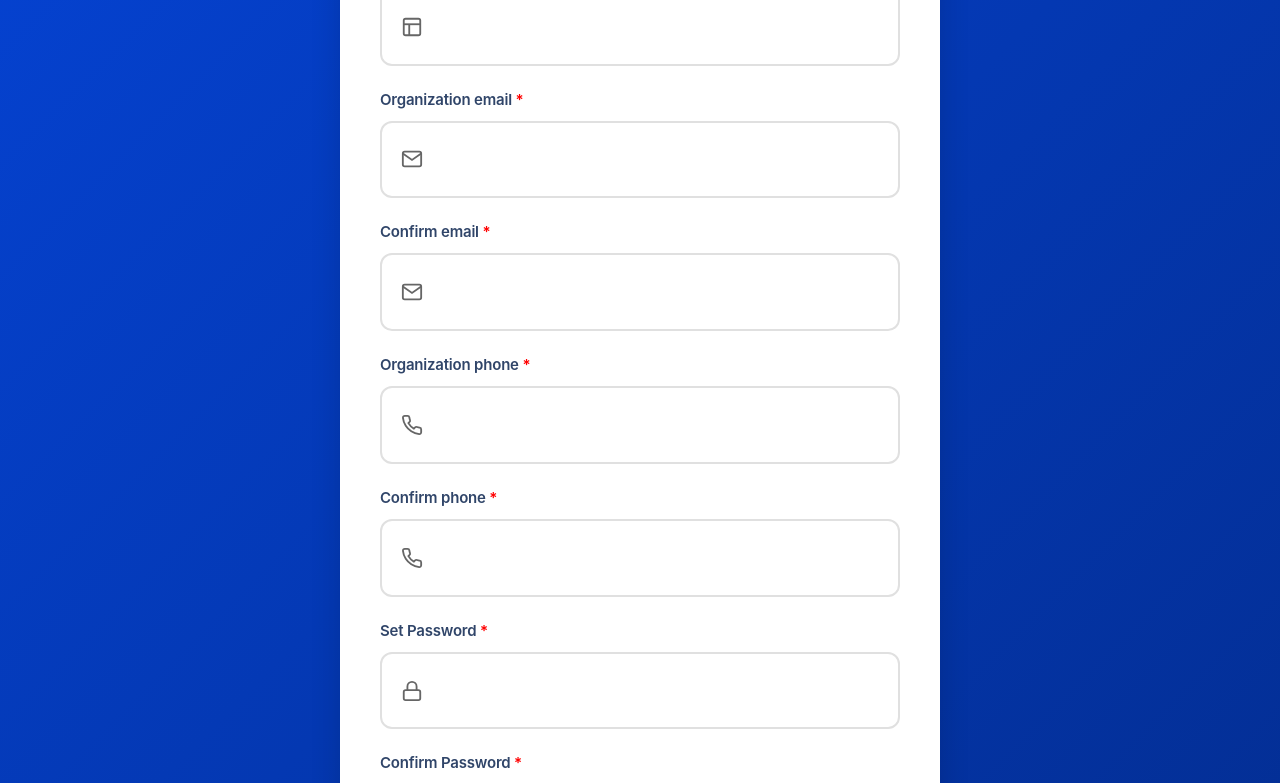
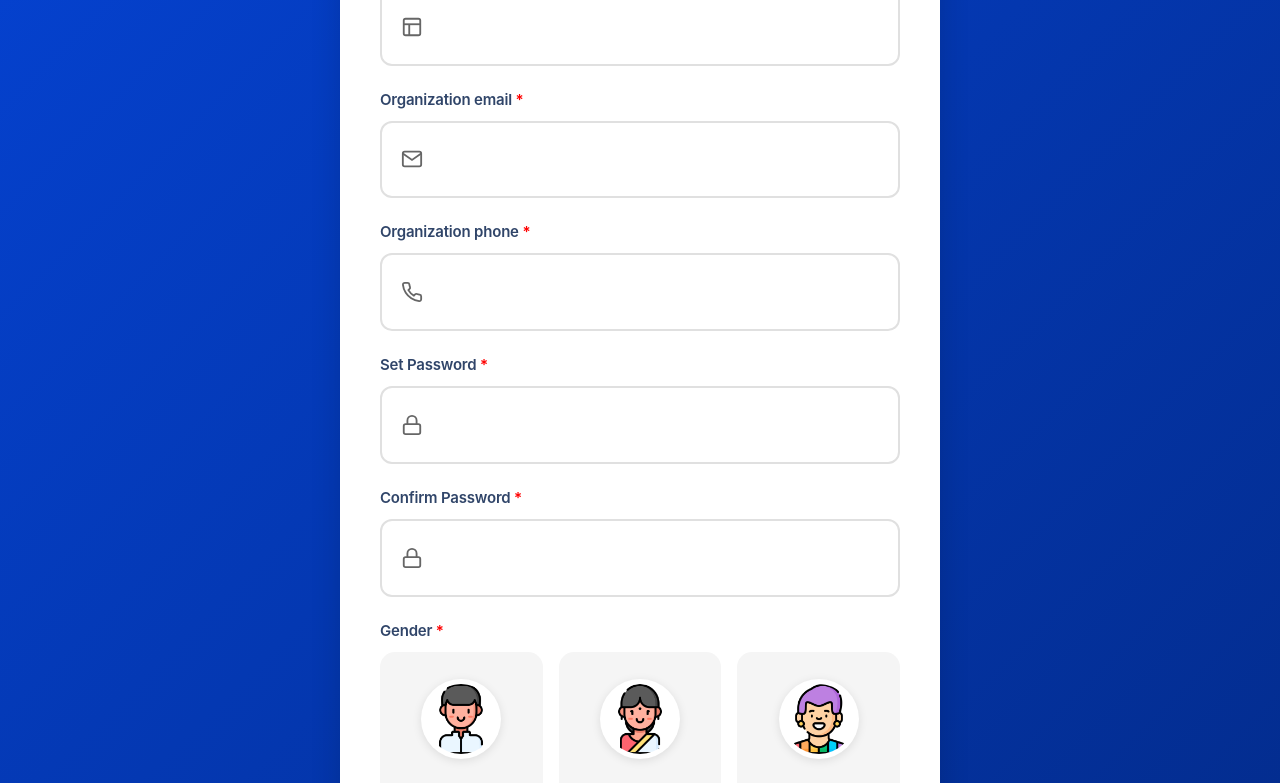
Before and after one commit to johan-droid/full-stack-website, a React (Vite) app in the folder frontend/: page /organization-register in a window 1280 px wide. Shown: the part 434-1217 px from the top of the page. Built offline with nearby package versions, Linux system fonts and the light colour scheme; a web font is replaced by a local one.

Commit message:
some minor changes in font colors

```diff
--- a/frontend/src/pages/organization-auth/login/OrganizationLogin.css
+++ b/frontend/src/pages/organization-auth/login/OrganizationLogin.css
@@ -37,9 +37,17 @@
   font-weight: 700;
 }
 
+/* High specificity selector for welcome message */
+#welcome-message,
+.welcome-section p#welcome-message,
+.welcome-section #welcome-message,
 .welcome-section p {
-  font-size: 1.1rem;
-  opacity: 0.9;
+    color: white !important;
+    font-size: 16px;
+    margin: 0;
+    -webkit-text-fill-color: white !important;
+    text-fill-color: white !important;
+    opacity: 1 !important;
 }
 
 .login-form-section {
--- a/frontend/src/pages/organization-auth/login/OrganizationLogin.jsx
+++ b/frontend/src/pages/organization-auth/login/OrganizationLogin.jsx
@@ -30,7 +30,7 @@ const OrganizationLogin = () => {
         <button className="back-btn" onClick={() => navigate('/tutorial')}>←</button>
         <div className="welcome-section">
           <h1>Welcome Back!</h1>
-          <p>Sign in to continue your journey</p>
+          <p id="welcome-message" style={{ color: 'white' }}>Sign in to continue your journey</p>
         </div>
       </div>
 
--- a/frontend/src/pages/organization-auth/register/OrganizationRegister.jsx
+++ b/frontend/src/pages/organization-auth/register/OrganizationRegister.jsx
@@ -8,9 +8,7 @@ const OrganizationRegister = () => {
     fullName: '',
     organizationName: '',
     organizationEmail: '',
-    confirmEmail: '',
     organizationPhone: '',
-    confirmPhone: '',
     password: '',
     confirmPassword: '',
     gender: ''
@@ -106,25 +104,6 @@ const OrganizationRegister = () => {
 
           <div className="form-group">
             <label>
-              Confirm email <span className="required">*</span>
-            </label>
-            <div className="input-wrapper" data-gradient-preserve>
-              <svg className="input-icon" viewBox="0 0 24 24" fill="none" stroke="currentColor" strokeWidth="2">
-                <path d="M4 4h16c1.1 0 2 .9 2 2v12c0 1.1-.9 2-2 2H4c-1.1 0-2-.9-2-2V6c0-1.1.9-2 2-2z"></path>
-                <polyline points="22,6 12,13 2,6"></polyline>
-              </svg>
-              <input
-                type="email"
-                name="confirmEmail"
-                value={formData.confirmEmail}
-                onChange={handleInputChange}
-                required
-              />
-            </div>
-          </div>
-
-          <div className="form-group">
-            <label>
               Organization phone <span className="required">*</span>
             </label>
             <div className="input-wrapper" data-gradient-preserve>
@@ -135,24 +114,6 @@ const OrganizationRegister = () => {
                 type="tel"
                 name="organizationPhone"
                 value={formData.organizationPhone}
-                onChange={handleInputChange}
-                required
-              />
-            </div>
-          </div>
-
-          <div className="form-group">
-            <label>
-              Confirm phone <span className="required">*</span>
-            </label>
-            <div className="input-wrapper" data-gradient-preserve>
-              <svg className="input-icon" viewBox="0 0 24 24" fill="none" stroke="currentColor" strokeWidth="2">
-                <path d="M22 16.92v3a2 2 0 0 1-2.18 2 19.79 19.79 0 0 1-8.63-3.07 19.5 19.5 0 0 1-6-6 19.79 19.79 0 0 1-3.07-8.67A2 2 0 0 1 4.11 2h3a2 2 0 0 1 2 1.72 12.84 12.84 0 0 0 .7 2.81 2 2 0 0 1-.45 2.11L8.09 9.91a16 16 0 0 0 6 6l1.27-1.27a2 2 0 0 1 2.11-.45 12.84 12.84 0 0 0 2.81.7A2 2 0 0 1 22 16.92z"></path>
-              </svg>
-              <input
-                type="tel"
-                name="confirmPhone"
-                value={formData.confirmPhone}
                 onChange={handleInputChange}
                 required
               />
--- a/frontend/src/pages/organization-home/OrganizationHome.css
+++ b/frontend/src/pages/organization-home/OrganizationHome.css
@@ -2,6 +2,11 @@
   min-height: 100vh;
   background: white;
   color: #333;
+  font-family: var(--font-primary, -apple-system, BlinkMacSystemFont, 'Segoe UI', Roboto, 'Helvetica Neue', Arial, sans-serif);
+  -webkit-font-smoothing: antialiased;
+  -moz-osx-font-smoothing: grayscale;
+  line-height: 1.6;
+  overflow-x: hidden;
 }
 
 /* Header Styles */
```
